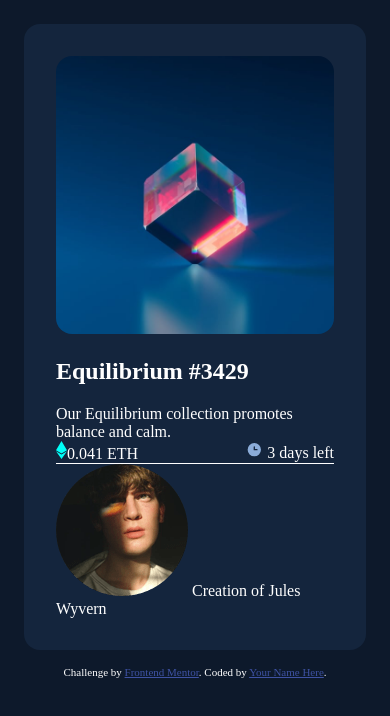
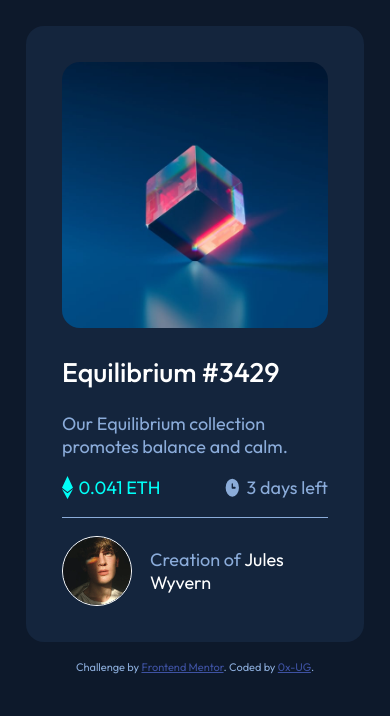
Before and after one commit to 0x-UG/nft-preview-card, a plain HTML site: page index.html in a window 390 px wide. Drawn offline with Linux system fonts and the light colour scheme.

Commit message:
mobile first design completed

```diff
--- a/index.html
+++ b/index.html
@@ -15,6 +15,16 @@
 			href="./images/favicon-32x32.png"
 		/>
 		<link rel="stylesheet" href="style.css" />
+		<link rel="preconnect" href="https://fonts.googleapis.com" />
+		<link
+			rel="preconnect"
+			href="https://fonts.gstatic.com"
+			crossorigin
+		/>
+		<link
+			href="https://fonts.googleapis.com/css2?family=Outfit:wght@100..900&display=swap"
+			rel="stylesheet"
+		/>
 
 		<title>Frontend Mentor | NFT preview card component</title>
 
@@ -44,29 +54,33 @@
 				</p>
 
 				<section class="eth-balance">
-					<p>
+					<div class="icons">
 						<img
 							src="images/icon-ethereum.svg"
 							alt="ETH"
-						/>0.041 ETH
-					</p>
-					<p>
+						/>
+						<p class="eth">0.041 ETH</p>
+					</div>
+					<div class="icons">
 						<img
 							src="images/icon-clock.svg"
 							alt="clock"
 						/>
-						3 days left
-					</p>
+						<p>3 days left</p>
+					</div>
 				</section>
 
-				<p class="creator-name">
+				<div class="creator-name">
 					<img
 						src="images/image-avatar.png"
 						alt="Jules"
 						class="avatar"
 					/>
-					Creation of Jules Wyvern
-				</p>
+					<p>
+						Creation of
+						<span>Jules Wyvern</span>
+					</p>
+				</div>
 			</section>
 		</main>
 
@@ -76,7 +90,8 @@
 				href="https://www.frontendmentor.io?ref=challenge"
 				target="_blank"
 				>Frontend Mentor</a
-			>. Coded by <a href="#">Your Name Here</a>.
+			>. Coded by
+			<a href="https://github.com/0x-UG">0x-UG</a>.
 		</footer>
 	</body>
 </html>
--- a/style.css
+++ b/style.css
@@ -6,20 +6,37 @@
 
 body {
 	background-color: hsl(217, 54%, 11%);
-	color: white;
+	color: hsl(215, 51%, 70%);
 	display: flex;
 	flex-direction: column;
 	align-items: center;
+	font-family: "Outfit", sans-serif;
+	font-style: normal;
+	font-size: 1.125rem;
 }
 
+/* Typography */
 p {
 	margin: 0;
 }
 
-.nft {
-	width: 100%;
-	border-radius: 1em;
+h1 {
+	font-weight: 500;
+	color: white;
 }
+
+span {
+	color: white;
+}
+
+.eth {
+	color: hsl(178, 100%, 50%);
+}
+
+.creator-name p {
+	padding-top: 1em;
+}
+/* Typography Ends */
 
 .container {
 	background-color: hsl(216, 50%, 16%);
@@ -31,9 +48,37 @@ p {
 	padding: 2em;
 }
 
+.nft {
+	width: 100%;
+	border-radius: 1em;
+}
+
+.nft:hover {
+	background-color: hsl(215, 51%, 70%);
+}
+
 .eth-balance {
 	display: flex;
 	align-items: center;
 	justify-content: space-between;
-	border-bottom: 1px solid white;
+	border-bottom: 1px solid hsl(215, 51%, 70%);
 }
+
+.creator-name {
+	display: flex;
+	align-items: center;
+	gap: 1em;
+}
+
+.icons {
+	display: flex;
+	gap: 0.3em;
+	margin: 1em 0;
+}
+
+.avatar {
+	width: 70px;
+	border: 1px solid white;
+	border-radius: 50%;
+	margin-top: 1em;
+}
```
